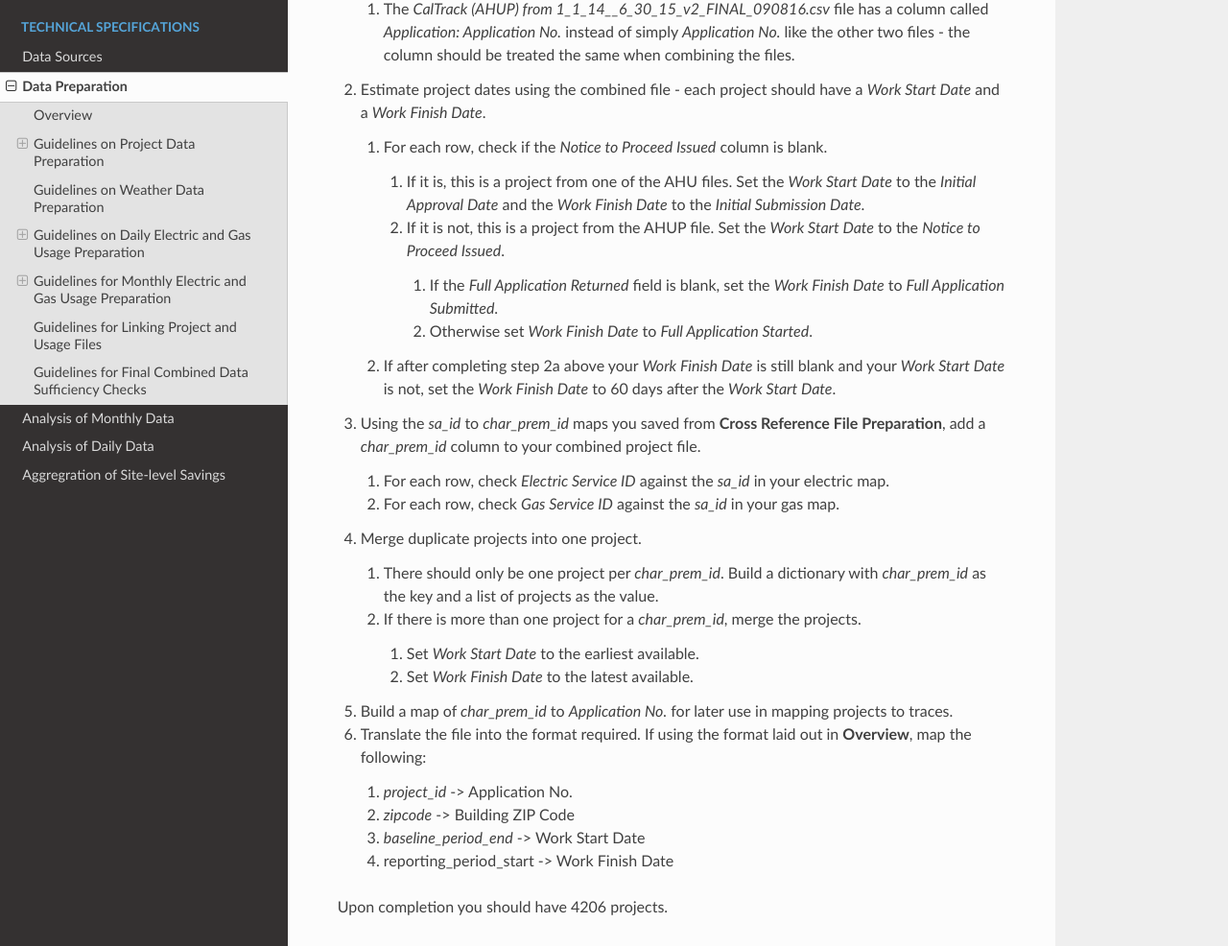
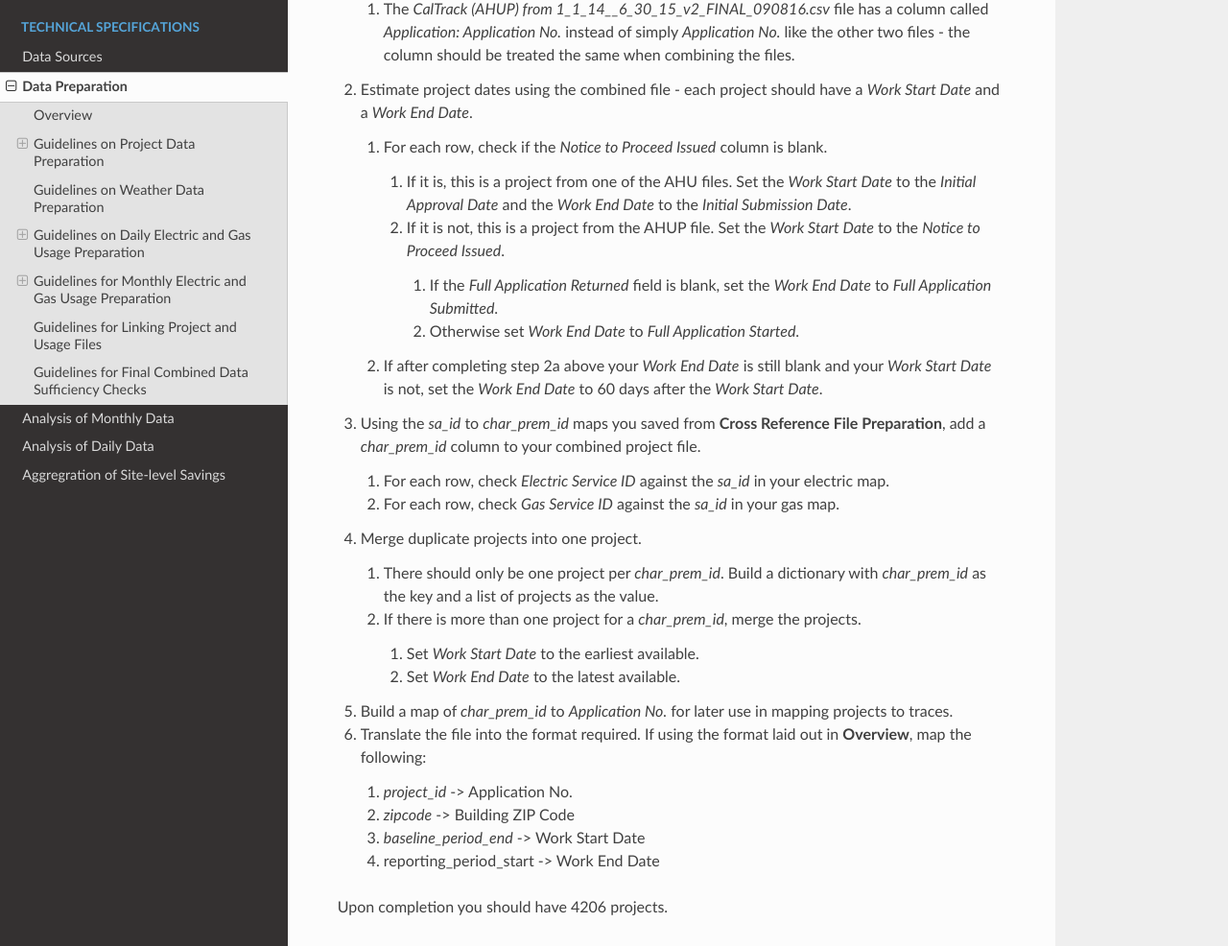
Before and after one commit to openeemeter/caltrack, an MkDocs documentation site: the page built from docs/data-prep/v1.0/README.md, in a window 1280 px wide and 1400 px high, scrolled down 9143 px. Shown: the part 150-1136 px from the top of the window at 96% size. Built offline with MkDocs 1.6.1, drawn with Linux system fonts in a browser that asks for light colours; nearby versions of some CDN libraries; old or Windows-style settings are respelled for this version of MkDocs.

Commit message:
fix work end date

```diff
--- a/docs/data-prep/v1.0/README.md
+++ b/docs/data-prep/v1.0/README.md
@@ -268,16 +268,16 @@ Perform the following:
 
     1. The *CalTrack (AHUP) from 1_1_14__6_30_15_v2_FINAL_090816.csv* file has a column called *Application: Application No.* instead of simply *Application No.* like the other two files - the column should be treated the same when combining the files.
 
-2. Estimate project dates using the combined file - each project should have a *Work Start Date* and a *Work Finish Date*.
+2. Estimate project dates using the combined file - each project should have a *Work Start Date* and a *Work End Date*.
     1. For each row, check if the *Notice to Proceed Issued* column is blank.
 
-        1. If it is, this is a project from one of the AHU files. Set the *Work Start Date* to the *Initial Approval Date* and the *Work Finish Date* to the *Initial Submission Date*.
+        1. If it is, this is a project from one of the AHU files. Set the *Work Start Date* to the *Initial Approval Date* and the *Work End Date* to the *Initial Submission Date*.
         2. If it is not, this is a project from the AHUP file. Set the *Work Start Date* to the *Notice to Proceed Issued*.
 
-            1. If the *Full Application Returned* field is blank, set the *Work Finish Date* to *Full Application Submitted*.
-            2. Otherwise set *Work Finish Date* to *Full Application Started*.
+            1. If the *Full Application Returned* field is blank, set the *Work End Date* to *Full Application Submitted*.
+            2. Otherwise set *Work End Date* to *Full Application Started*.
 
-    2. If after completing step 2a above your *Work Finish Date* is still blank and your *Work Start Date* is not, set the *Work Finish Date* to 60 days after the *Work Start Date*.
+    2. If after completing step 2a above your *Work End Date* is still blank and your *Work Start Date* is not, set the *Work End Date* to 60 days after the *Work Start Date*.
 
 3. Using the *sa_id* to *char_prem_id* maps you saved from **Cross Reference File Preparation**, add a *char_prem_id* column to your combined project file.
 
@@ -290,7 +290,7 @@ Perform the following:
     2. If there is more than one project for a *char_prem_id*, merge the projects.
 
         1. Set *Work Start Date* to the earliest available.
-        2. Set *Work Finish Date* to the latest available.
+        2. Set *Work End Date* to the latest available.
 
 5. Build a map of *char_prem_id* to *Application No.* for later use in mapping projects to traces.
 6. Translate the file into the format required. If using the format laid out in **Overview**, map the following:
@@ -298,7 +298,7 @@ Perform the following:
     1. *project_id* -> Application No.
     2. *zipcode* -> Building ZIP Code
     3. *baseline_period_end* -> Work Start Date
-    4. reporting_period_start -> Work Finish Date
+    4. reporting_period_start -> Work End Date
 
 Upon completion you should have 4206 projects.
 
```
